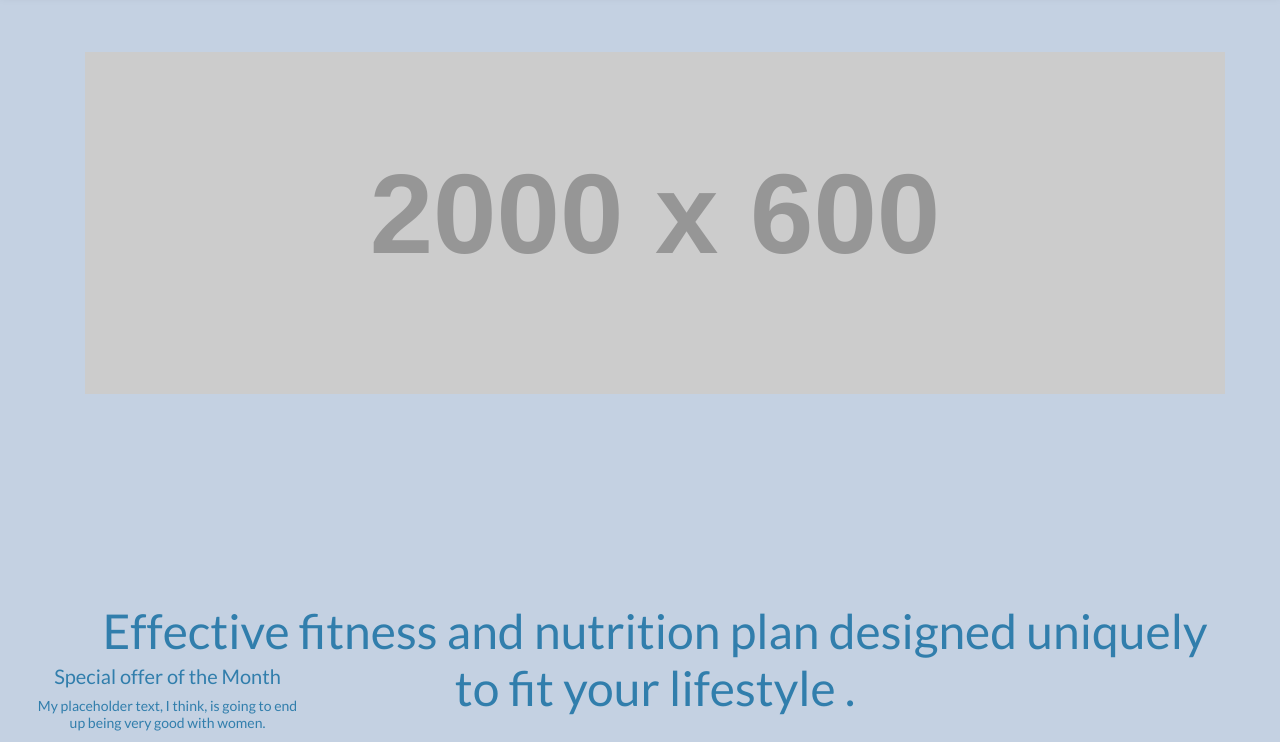
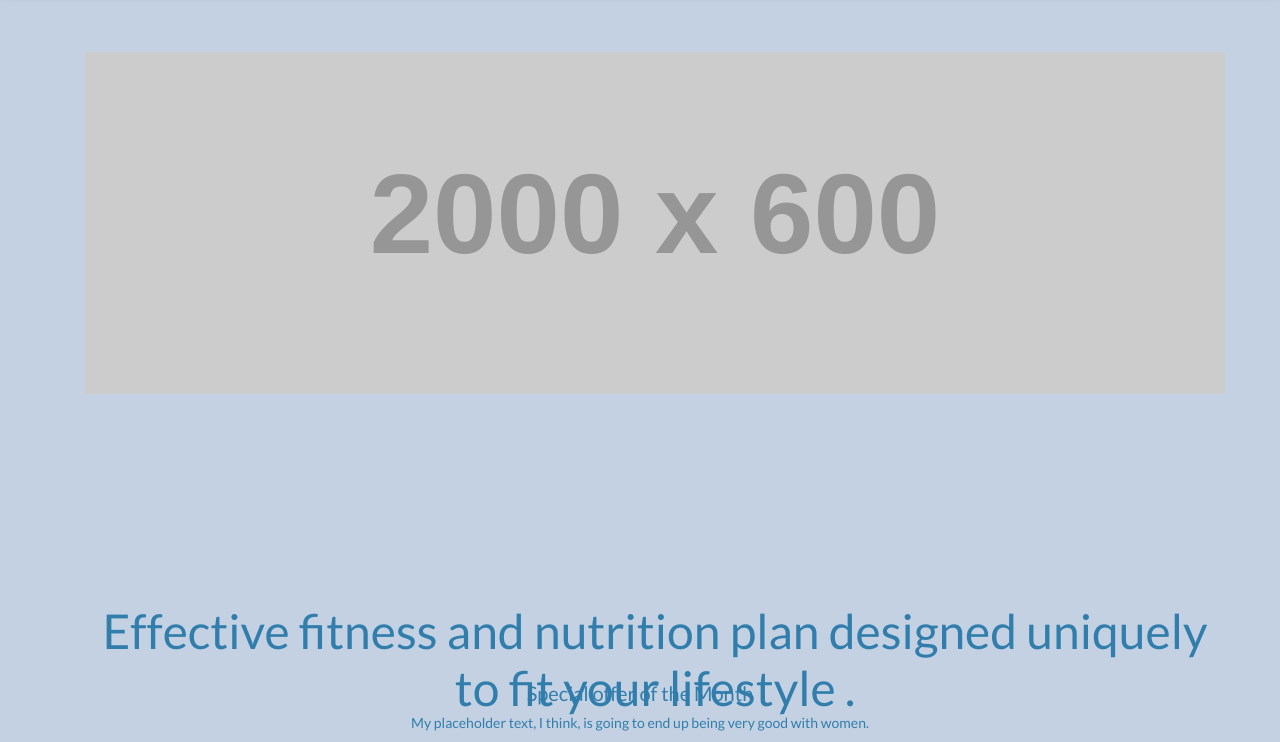
Before and after one commit to kiranleu/FrontEndProject, a plain HTML site: page index.html in a window 1280 px wide. Shown: the part 58-800 px from the top of the page. Drawn offline with Linux system fonts and the light colour scheme; placeholder pictures from the web are drawn by us.

Commit message:
Centering the footer navbar

```diff
--- a/index.html
+++ b/index.html
@@ -308,9 +308,9 @@
 			<footer>
 
 				<div class="row">
-					<div class="col-md-6 navbar-fixed-bottom">
+					<div class="col-md-12 navbar-fixed-bottom text-center">
 
-						<div class="col-md-6">
+						<div class="col-md-12">
 							<h4 class="text-center">Special offer of the Month</h4>
 							<div id="specialOffer">
 								<h5>
```
